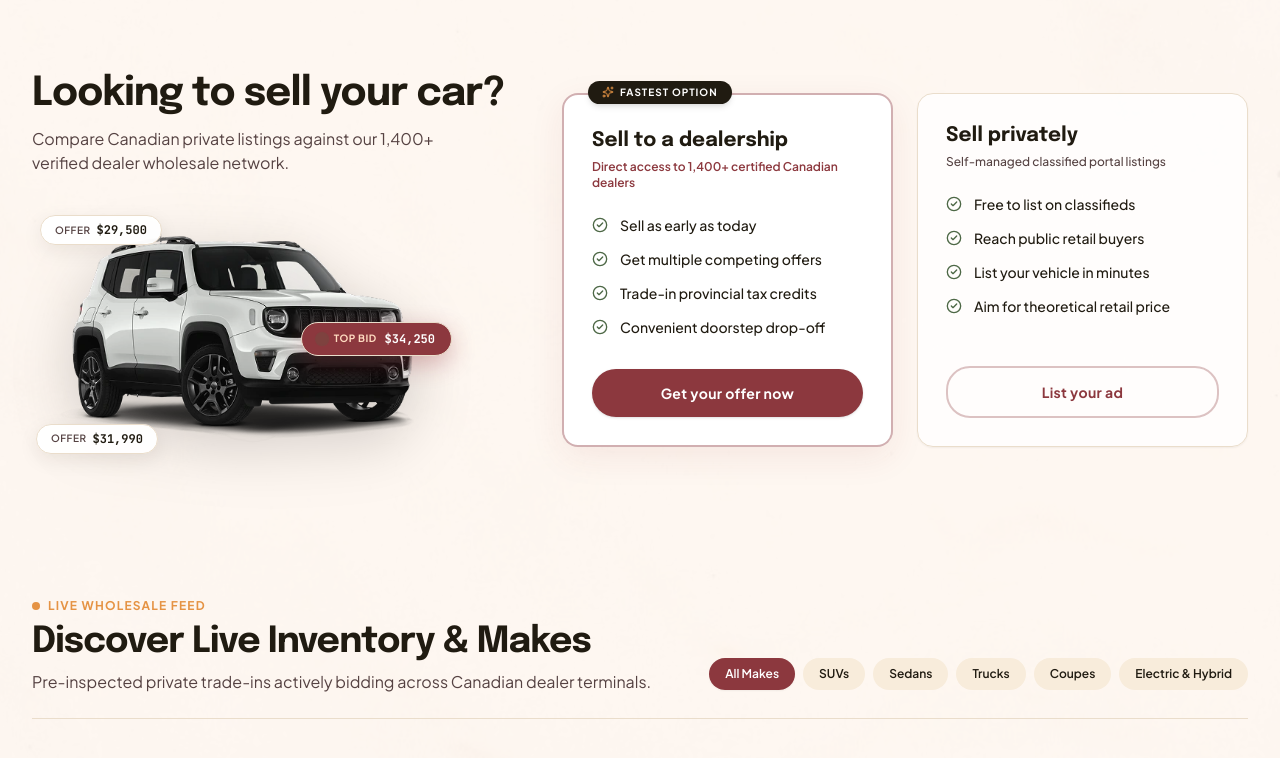
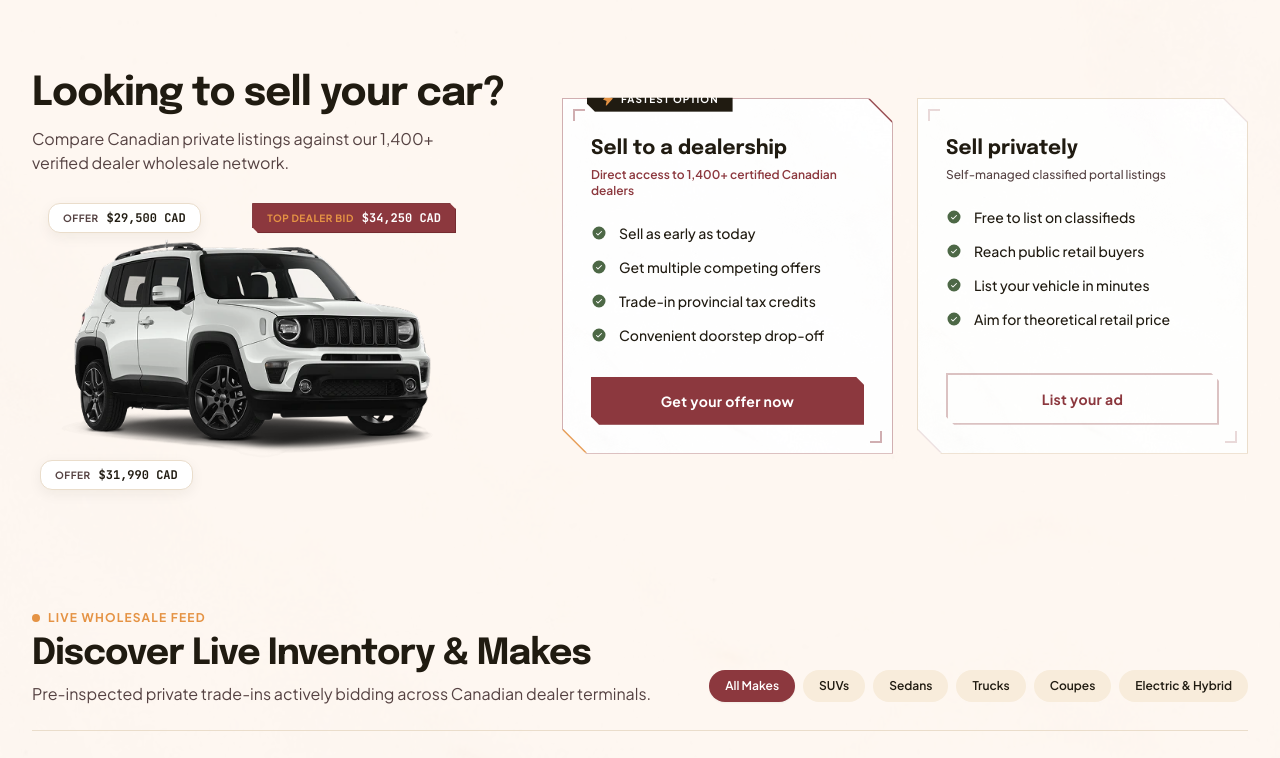
Before and after one commit to MuhammmadAwais/camp, a Next.js app: page / in a window 1280 px wide. Shown: the part 2360-3118 px from the top of the page. Built offline with nearby package versions, Linux system fonts and the light colour scheme.

Commit message:
feat: add DiscoverSection marketing component and ui-registry documentation

```diff
--- a/components/marketing/DiscoverSection.tsx
+++ b/components/marketing/DiscoverSection.tsx
@@ -3,7 +3,15 @@
 import * as React from "react";
 import Image from "next/image";
 import Link from "next/link";
-import { CheckCircle2, ShieldCheck, MapPin, Gauge, Sparkles, ArrowRight, Clock } from "lucide-react";
+import {
+  Lightning,
+  CheckCircle,
+  ArrowRight,
+  ShieldCheck,
+  MapPin,
+  Gauge,
+  Clock,
+} from "@phosphor-icons/react";
 
 export function DiscoverSection() {
   const [activeCategory, setActiveCategory] = React.useState("all");
@@ -110,7 +118,7 @@ export function DiscoverSection() {
     >
       {/* Subtle Tactile Stone Texture Layer */}
       <div
-        className="absolute inset-0 opacity-[0.06] mix-blend-multiply pointer-events-none"
+        className="absolute inset-0 opacity-[0.05] mix-blend-multiply pointer-events-none"
         style={{
           backgroundImage: "url('/textures/stone-background-1400.jpg')",
           backgroundSize: "cover",
@@ -120,11 +128,11 @@ export function DiscoverSection() {
 
       <div className="max-w-7xl mx-auto relative z-10">
         {/* ========================================================================= */}
-        {/* 1. Top Micro-Section: "Looking to sell your car?" (Comparison Grid)        */}
+        {/* 1. Top Micro-Section: "Looking to sell your car?" (Geometric Cuts)        */}
         {/* ========================================================================= */}
         <div className="mb-24 sm:mb-32">
           <div className="grid grid-cols-1 lg:grid-cols-12 gap-10 lg:gap-14 items-center">
-            {/* Left Column: Heading, White Jeep Renegade Cutout & Floating Offer Badges */}
+            {/* Left Column: Heading, White Jeep Renegade Cutout & Unobstructed Badges */}
             <div className="lg:col-span-5 flex flex-col items-center lg:items-start text-center lg:text-left">
               <h2 className="font-headline text-3xl sm:text-4xl md:text-[40px] font-bold tracking-tight text-on-surface leading-tight mb-2">
                 Looking to sell your car?
@@ -133,36 +141,35 @@ export function DiscoverSection() {
                 Compare Canadian private listings against our 1,400+ verified dealer wholesale network.
               </p>
 
-              {/* Vehicle Cutout Canvas with Floating Offer Badges */}
-              <div className="relative w-full max-w-[420px] aspect-[16/10] mx-auto lg:mx-0 flex items-center justify-center">
-                {/* Floating Offer Pill 1 (Top Left) */}
-                <div className="absolute top-2 left-0 sm:left-2 z-20 bg-surface-container-lowest/95 backdrop-blur-md border border-border-card rounded-full px-3.5 py-1.5 shadow-[0_6px_20px_rgba(32,27,17,0.08)] flex items-center gap-1.5 animate-bounce-slow">
-                  <span className="font-body text-[10px] font-semibold text-on-surface-variant uppercase tracking-wider">
+              {/* Vehicle Cutout Canvas with Balanced, Matte Floating Offer Badges */}
+              <div className="relative w-full max-w-[440px] aspect-[16/10] mx-auto lg:mx-0 flex items-center justify-center pt-4 pb-2">
+                {/* Floating Badge 1 (Top Left, elevated clear of roof) */}
+                <div className="absolute -top-1 left-2 sm:left-4 z-20 bg-surface-container-lowest border border-border-card rounded-md px-3.5 py-1.5 shadow-[0_4px_14px_rgba(32,27,17,0.06)] flex items-center gap-2">
+                  <span className="font-body text-[10px] font-bold text-on-surface-variant uppercase tracking-wider">
                     Offer
                   </span>
                   <span className="font-mono text-xs font-bold text-on-surface">
-                    $29,500
+                    $29,500 CAD
                   </span>
                 </div>
 
-                {/* Floating Offer Pill 2 (Bottom Left) */}
-                <div className="absolute bottom-4 -left-2 sm:left-1 z-20 bg-surface-container-lowest/95 backdrop-blur-md border border-border-card rounded-full px-3.5 py-1.5 shadow-[0_6px_20px_rgba(32,27,17,0.08)] flex items-center gap-1.5">
-                  <span className="font-body text-[10px] font-semibold text-on-surface-variant uppercase tracking-wider">
+                {/* Floating Badge 2 (Bottom Left, alongside wheel base) */}
+                <div className="absolute -bottom-2 left-0 sm:left-2 z-20 bg-surface-container-lowest border border-border-card rounded-md px-3.5 py-1.5 shadow-[0_4px_14px_rgba(32,27,17,0.06)] flex items-center gap-2">
+                  <span className="font-body text-[10px] font-bold text-on-surface-variant uppercase tracking-wider">
                     Offer
                   </span>
                   <span className="font-mono text-xs font-bold text-on-surface">
-                    $31,990
+                    $31,990 CAD
                   </span>
                 </div>
 
-                {/* Floating Top Bid Pill 3 (Center Right - Highlighted) */}
-                <div className="absolute top-1/2 -right-2 sm:right-0 -translate-y-1/2 z-20 bg-primary text-white border border-primary-light/40 rounded-full px-4 py-2 shadow-[0_8px_24px_rgba(142,34,44,0.3)] flex items-center gap-2">
-                  <span className="w-2 h-2 rounded-full bg-success animate-ping" />
-                  <span className="font-body text-[10px] font-bold uppercase tracking-wider text-secondary-fixed">
-                    Top Bid
+                {/* Floating Badge 3 (Top Right, above fender - No green ping, zero grille masking) */}
+                <div className="absolute -top-1 right-2 sm:right-4 z-20 bg-primary text-white border border-primary-hover [clip-path:polygon(0_0,calc(100%-6px)_0,100%_6px,100%_100%,6px_100%,0_calc(100%-6px))] px-3.5 py-1.5 shadow-sm flex items-center gap-2">
+                  <span className="font-body text-[10px] font-bold uppercase tracking-wider text-secondary">
+                    Top Dealer Bid
                   </span>
                   <span className="font-mono text-xs font-bold text-white">
-                    $34,250
+                    $34,250 CAD
                   </span>
                 </div>
 
@@ -170,28 +177,46 @@ export function DiscoverSection() {
                 <div className="relative w-full h-full">
                   <Image
                     src="/plain-cars-images/image_38.webp"
-                    alt="Sell your SUV with AutoNexa"
+                    alt="Sell your vehicle with AutoNexa"
                     fill
-                    className="object-contain drop-shadow-[0_16px_30px_rgba(0,0,0,0.18)]"
-                    sizes="(max-width: 768px) 100vw, 420px"
+                    className="object-contain"
+                    sizes="(max-width: 768px) 100vw, 440px"
                     priority
                   />
                 </div>
               </div>
             </div>
 
-            {/* Right Column: Two Elegant Comparison Cards */}
+            {/* Right Column: Two Sharp Geometric Comparison Cards */}
             <div className="lg:col-span-7 grid grid-cols-1 sm:grid-cols-2 gap-6 items-stretch">
-              {/* Card 1: Sell to a Dealership (Fastest Option - AutoNexa Highlighted) */}
-              <div className="relative bg-surface-container-lowest border-2 border-primary/40 rounded-2xl p-6 sm:p-7 shadow-[0_10px_35px_rgba(142,34,44,0.08)] flex flex-col justify-between transition-all hover:shadow-[0_12px_45px_rgba(142,34,44,0.14)] hover:border-primary">
-                {/* Top Badge: "Fastest Option" */}
-                <div className="absolute -top-3.5 left-6 bg-[#201B11] text-white font-body text-[10px] font-bold uppercase tracking-widest px-3.5 py-1 rounded-full shadow-md flex items-center gap-1.5">
-                  <Sparkles className="w-3 h-3 text-secondary" />
+              {/* Card 1: Sell to a Dealership (Fastest Option - Geometric Cuts & Corner Triangles) */}
+              <div className="group relative bg-surface-container-lowest border border-primary/40 [clip-path:polygon(0_0,calc(100%-24px)_0,100%_24px,100%_100%,24px_100%,0_calc(100%-24px))] p-6 sm:p-7 shadow-[0_8px_30px_rgba(32,27,17,0.06)] flex flex-col justify-between transition-all duration-300 hover:border-primary">
+                {/* Subtle stone texture on card surface */}
+                <div
+                  className="absolute inset-0 opacity-[0.03] mix-blend-multiply pointer-events-none"
+                  style={{ backgroundImage: "url('/textures/stone-background-1400.jpg')" }}
+                />
+
+                {/* Geometric Top Badge: "Fastest Option" with Phosphor Lightning */}
+                <div className="absolute -top-3 left-6 bg-[#201B11] text-white font-body text-[10px] font-bold uppercase tracking-widest px-3.5 py-1 [clip-path:polygon(0_0,calc(100%-8px)_0,100%_8px,100%_100%,8px_100%,0_calc(100%-8px))] shadow-sm flex items-center gap-1.5 z-20 border-y border-white/20">
+                  <Lightning weight="fill" className="w-3.5 h-3.5 text-secondary" />
                   <span>Fastest Option</span>
                 </div>
 
-                <div>
-                  <h3 className="font-headline text-lg sm:text-xl font-bold text-on-surface mb-1 mt-1">
+                {/* Solid Corner Triangles (Top-Right Crimson & Bottom-Left Pumpkin) */}
+                <div className="absolute top-0 right-0 w-6 h-6 pointer-events-none z-10">
+                  <div className="w-full h-full bg-primary [clip-path:polygon(100%_0,0_0,100%_100%)] opacity-90 group-hover:opacity-100 transition-opacity" />
+                </div>
+                <div className="absolute bottom-0 left-0 w-6 h-6 pointer-events-none z-10">
+                  <div className="w-full h-full bg-secondary [clip-path:polygon(0_100%,0_0,100%_100%)] opacity-90 group-hover:opacity-100 transition-opacity" />
+                </div>
+
+                {/* Aerospace Corner Crosshairs */}
+                <div className="absolute top-2.5 left-2.5 w-3 h-3 border-t-2 border-l-2 border-primary/40 pointer-events-none z-10" />
+                <div className="absolute bottom-2.5 right-2.5 w-3 h-3 border-b-2 border-r-2 border-primary/40 pointer-events-none z-10" />
+
+                <div className="relative z-10 pt-2">
+                  <h3 className="font-headline text-lg sm:text-xl font-bold text-on-surface mb-1">
                     Sell to a dealership
                   </h3>
                   <p className="font-body text-xs text-primary font-semibold mb-6">
@@ -200,35 +225,55 @@ export function DiscoverSection() {
 
                   <ul className="space-y-3.5 mb-8">
                     <li className="flex items-center gap-3 text-xs sm:text-sm text-on-surface font-medium">
-                      <CheckCircle2 className="w-4 h-4 text-success shrink-0" />
+                      <CheckCircle weight="fill" className="w-4 h-4 text-success shrink-0" />
                       <span>Sell as early as today</span>
                     </li>
                     <li className="flex items-center gap-3 text-xs sm:text-sm text-on-surface font-medium">
-                      <CheckCircle2 className="w-4 h-4 text-success shrink-0" />
+                      <CheckCircle weight="fill" className="w-4 h-4 text-success shrink-0" />
                       <span>Get multiple competing offers</span>
                     </li>
                     <li className="flex items-center gap-3 text-xs sm:text-sm text-on-surface font-medium">
-                      <CheckCircle2 className="w-4 h-4 text-success shrink-0" />
+                      <CheckCircle weight="fill" className="w-4 h-4 text-success shrink-0" />
                       <span>Trade-in provincial tax credits</span>
                     </li>
                     <li className="flex items-center gap-3 text-xs sm:text-sm text-on-surface font-medium">
-                      <CheckCircle2 className="w-4 h-4 text-success shrink-0" />
+                      <CheckCircle weight="fill" className="w-4 h-4 text-success shrink-0" />
                       <span>Convenient doorstep drop-off</span>
                     </li>
                   </ul>
                 </div>
 
+                <div className="relative z-10">
                   <a
                     href="#valuation"
-                  className="w-full py-3.5 px-5 rounded-xl bg-primary hover:bg-primary-hover text-white font-body text-xs sm:text-sm font-bold tracking-wide shadow-sm hover:shadow-md transition-all text-center block active:scale-[0.99]"
+                    className="w-full py-3.5 px-5 bg-primary hover:bg-primary-hover text-white font-body text-xs sm:text-sm font-bold tracking-wide [clip-path:polygon(0_0,calc(100%-8px)_0,100%_8px,100%_100%,8px_100%,0_calc(100%-8px))] shadow-sm transition-all text-center block active:scale-[0.99]"
                   >
                     Get your offer now
                   </a>
                 </div>
+              </div>
 
-              {/* Card 2: Sell Privately (Traditional Alternative) */}
-              <div className="relative bg-surface-container-lowest/80 border border-border-card rounded-2xl p-6 sm:p-7 shadow-xs flex flex-col justify-between hover:border-outline-variant transition-all">
-                <div>
+              {/* Card 2: Sell Privately (Geometric Chamfer & Corner Frames) */}
+              <div className="group relative bg-surface-container-lowest/90 border border-border-card [clip-path:polygon(0_0,calc(100%-24px)_0,100%_24px,100%_100%,24px_100%,0_calc(100%-24px))] p-6 sm:p-7 shadow-xs flex flex-col justify-between hover:border-outline-variant transition-all duration-300">
+                {/* Subtle stone texture on card surface */}
+                <div
+                  className="absolute inset-0 opacity-[0.03] mix-blend-multiply pointer-events-none"
+                  style={{ backgroundImage: "url('/textures/stone-background-1400.jpg')" }}
+                />
+
+                {/* Subtle Neutral Corner Triangles */}
+                <div className="absolute top-0 right-0 w-6 h-6 pointer-events-none z-10">
+                  <div className="w-full h-full bg-outline-variant/60 [clip-path:polygon(100%_0,0_0,100%_100%)] opacity-80 group-hover:opacity-100 transition-opacity" />
+                </div>
+                <div className="absolute bottom-0 left-0 w-6 h-6 pointer-events-none z-10">
+                  <div className="w-full h-full bg-outline-variant/60 [clip-path:polygon(0_100%,0_0,100%_100%)] opacity-80 group-hover:opacity-100 transition-opacity" />
+                </div>
+
+                {/* Technical Corner Crosshairs */}
+                <div className="absolute top-2.5 left-2.5 w-3 h-3 border-t-2 border-l-2 border-outline-variant/60 pointer-events-none z-10" />
+                <div className="absolute bottom-2.5 right-2.5 w-3 h-3 border-b-2 border-r-2 border-outline-variant/60 pointer-events-none z-10" />
+
+                <div className="relative z-10 pt-2">
                   <h3 className="font-headline text-lg sm:text-xl font-bold text-on-surface mb-1">
                     Sell privately
                   </h3>
@@ -238,30 +283,32 @@ export function DiscoverSection() {
 
                   <ul className="space-y-3.5 mb-8">
                     <li className="flex items-center gap-3 text-xs sm:text-sm text-on-surface font-medium">
-                      <CheckCircle2 className="w-4 h-4 text-success shrink-0" />
+                      <CheckCircle weight="fill" className="w-4 h-4 text-success shrink-0" />
                       <span>Free to list on classifieds</span>
                     </li>
                     <li className="flex items-center gap-3 text-xs sm:text-sm text-on-surface font-medium">
-                      <CheckCircle2 className="w-4 h-4 text-success shrink-0" />
+                      <CheckCircle weight="fill" className="w-4 h-4 text-success shrink-0" />
                       <span>Reach public retail buyers</span>
                     </li>
                     <li className="flex items-center gap-3 text-xs sm:text-sm text-on-surface font-medium">
-                      <CheckCircle2 className="w-4 h-4 text-success shrink-0" />
+                      <CheckCircle weight="fill" className="w-4 h-4 text-success shrink-0" />
                       <span>List your vehicle in minutes</span>
                     </li>
                     <li className="flex items-center gap-3 text-xs sm:text-sm text-on-surface font-medium">
-                      <CheckCircle2 className="w-4 h-4 text-success shrink-0" />
+                      <CheckCircle weight="fill" className="w-4 h-4 text-success shrink-0" />
                       <span>Aim for theoretical retail price</span>
                     </li>
                   </ul>
                 </div>
 
+                <div className="relative z-10">
                   <a
                     href="#valuation"
-                  className="w-full py-3.5 px-5 rounded-xl border-2 border-primary/30 hover:border-primary text-primary hover:bg-primary/5 font-body text-xs sm:text-sm font-bold tracking-wide transition-all text-center block active:scale-[0.99]"
+                    className="w-full py-3.5 px-5 border-2 border-primary/30 hover:border-primary text-primary hover:bg-primary/5 font-body text-xs sm:text-sm font-bold tracking-wide [clip-path:polygon(0_0,calc(100%-8px)_0,100%_8px,100%_100%,8px_100%,0_calc(100%-8px))] transition-all text-center block active:scale-[0.99]"
                   >
                     List your ad
                   </a>
+                </div>
               </div>
             </div>
           </div>
@@ -338,7 +385,7 @@ export function DiscoverSection() {
                   </span>
 
                   <span className="flex items-center gap-1 font-mono text-xs font-bold text-white bg-black/75 backdrop-blur-md border border-white/20 px-2.5 py-1 rounded-full shadow-xs">
-                    <Clock className="w-3 h-3 text-secondary" />
+                    <Clock weight="bold" className="w-3 h-3 text-secondary" />
                     <span>{car.endsIn}</span>
                   </span>
                 </div>
@@ -355,7 +402,7 @@ export function DiscoverSection() {
               <div className="p-5 sm:p-6 flex-1 flex flex-col justify-between">
                 <div>
                   <div className="flex items-center gap-1.5 text-xs text-on-surface-variant font-medium mb-1.5">
-                    <MapPin className="w-3.5 h-3.5 text-outline" />
+                    <MapPin weight="bold" className="w-3.5 h-3.5 text-outline" />
                     <span>{car.location}</span>
                   </div>
 
@@ -366,11 +413,11 @@ export function DiscoverSection() {
                   {/* Vehicle Spec Badges */}
                   <div className="grid grid-cols-2 gap-2 pb-4 mb-4 border-b border-border-card/60 text-xs text-on-surface-variant font-medium">
                     <div className="flex items-center gap-1.5">
-                      <Gauge className="w-3.5 h-3.5 text-outline" />
+                      <Gauge weight="bold" className="w-3.5 h-3.5 text-outline" />
                       <span>{car.mileage}</span>
                     </div>
                     <div className="flex items-center gap-1.5 truncate">
-                      <ShieldCheck className="w-3.5 h-3.5 text-outline" />
+                      <ShieldCheck weight="bold" className="w-3.5 h-3.5 text-outline" />
                       <span className="truncate">{car.transmission}</span>
                     </div>
                   </div>
@@ -392,7 +439,7 @@ export function DiscoverSection() {
                     className="inline-flex items-center gap-1.5 px-4 py-2 rounded-lg bg-surface-container-high hover:bg-primary text-on-surface hover:text-white font-body text-xs font-bold uppercase tracking-wider transition-all duration-200 group/btn"
                   >
                     <span>View Report</span>
-                    <ArrowRight className="w-3.5 h-3.5 transition-transform group-hover/btn:translate-x-0.5" />
+                    <ArrowRight weight="bold" className="w-3.5 h-3.5 transition-transform group-hover/btn:translate-x-0.5" />
                   </a>
                 </div>
               </div>
--- a/context/ui-registry.md
+++ b/context/ui-registry.md
@@ -206,15 +206,15 @@ Last updated: 2026-09-25
 
 | Property         | Class |
 | ---------------- | ----- |
-| Background       | Oat editorial canvas `bg-surface` (`#FDF9F3`) with tactile stone texture (`public/textures/stone-background-1400.jpg` at `opacity-[0.06]`) |
-| Border           | `border-border-card` (container), `border-t-4 border-t-primary` (highlighted card) |
-| Border radius    | `rounded-2xl` (comparison & inventory cards), `rounded-full` (offer pills & badges) |
+| Background       | Oat editorial canvas `bg-surface` (`#FDF9F3`) with tactile stone texture (`public/textures/stone-background-1400.jpg` at `opacity-[0.05]`) |
+| Border           | `border-border-card` (container), `border-primary/40` (geometric cards) |
+| Border radius    | Sharp chamfers `[clip-path:polygon(0_0,calc(100%-24px)_0,100%_24px,100%_100%,24px_100%,0_calc(100%-24px))]` (comparison cards), `[clip-path:polygon(0_0,calc(100%-8px)_0,100%_8px,100%_100%,8px_100%,0_calc(100%-8px))]` (badge & CTAs) |
 | Text — primary   | `font-headline text-3xl sm:text-4xl font-bold tracking-tight text-on-surface` |
 | Text — secondary | `font-body text-sm sm:text-base text-on-surface-variant` |
 | Spacing          | `py-20 sm:py-28 px-4 sm:px-6 lg:px-8 max-w-7xl mx-auto` |
-| Hover state      | Cards `hover:shadow-[0_12px_32px_rgba(56,20,24,0.09)] hover:border-primary/40`, vehicle image `group-hover:scale-105` |
-| Shadow           | `shadow-[0_10px_35px_rgba(142,34,44,0.08)]` (Fastest Option card), `shadow-[0_6px_20px_rgba(32,27,17,0.08)]` (floating offer badges) |
-| Accent usage     | `bg-primary hover:bg-primary-hover text-white` CTA buttons, `bg-secondary` live wholesale pulse, `text-success` checkmarks |
+| Hover state      | Cards `hover:border-primary`, vehicle image `group-hover:scale-105` |
+| Shadow           | Crisp matte shadows `shadow-[0_8px_30px_rgba(32,27,17,0.06)]` (no artificial color glows) |
+| Accent usage     | `bg-primary` & `bg-secondary` solid corner triangles, Phosphor `Lightning` & `CheckCircle` icons |
 
 **Pattern notes:**
-Features a top comparison micro-section ("Looking to sell your car?") displaying the white Jeep Renegade (`public/plain-cars-images/image_38.webp`) surrounded by floating live offer pills (`$29,500`, `$31,990`, and `$34,250 Top Bid`) paired with two elegant side-by-side comparison cards (AutoNexa verified dealership network vs. private classifieds). Flows seamlessly into the certified live inventory showcase grid respecting sealed-bid invariants.
+Features a top comparison micro-section ("Looking to sell your car?") displaying the white Jeep Renegade (`public/plain-cars-images/image_38.webp`) framed by 3 matte offer badges without covering vehicle headlights/grille. Includes two sharp geometric chamfered comparison cards with solid corner triangles, aerospace corner crosshairs, and a chamfered "FASTEST OPTION" badge powered by Phosphor icons. Flows into the live inventory showcase.
```
Lines whose indentation alone changed are shown as unchanged.
